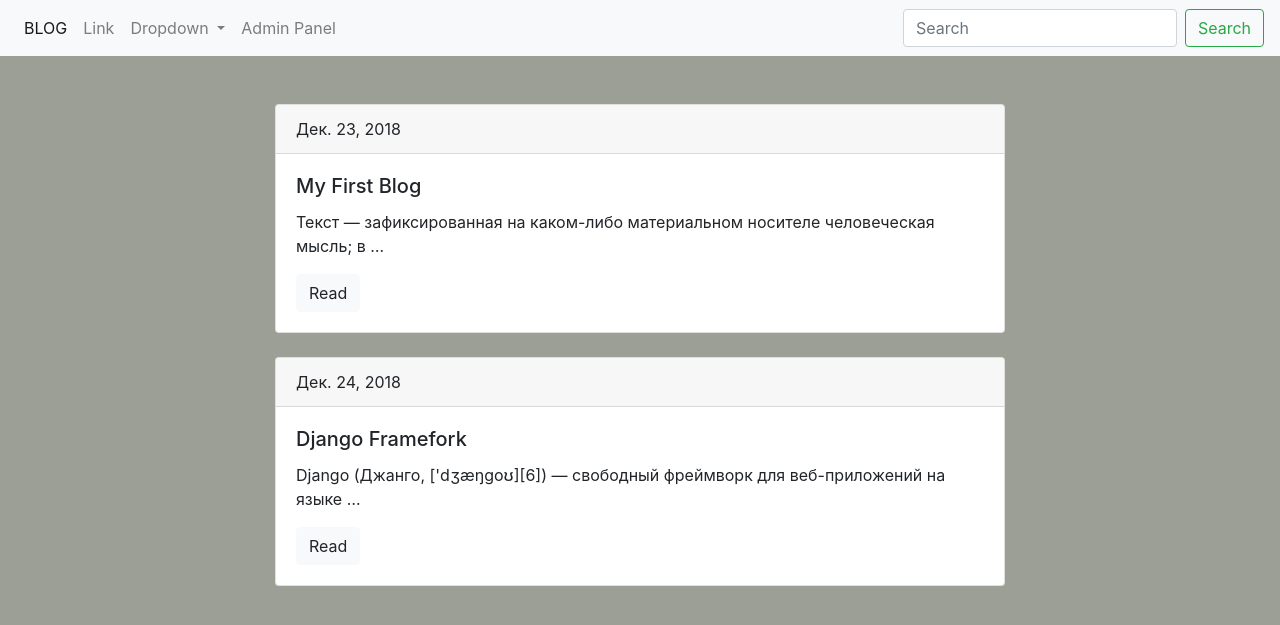
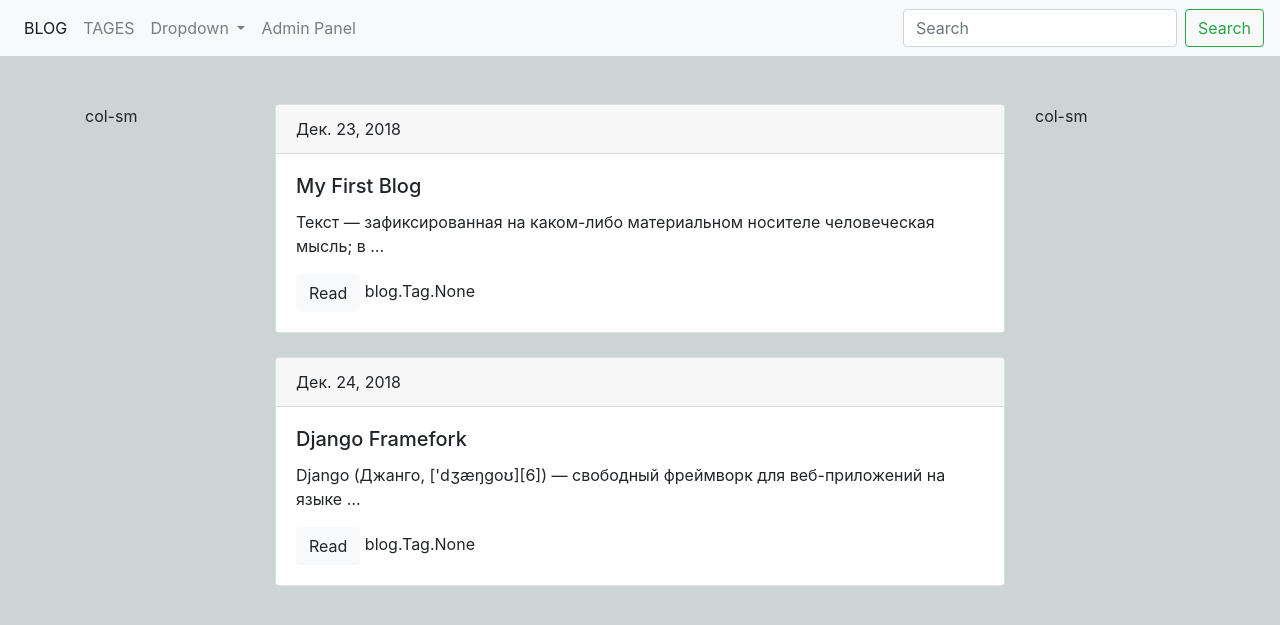
Before and after one commit to serasdeva/mysite, a Django app: page / in a window 1280 px wide. Shown: the top 625 px of the page. Run offline with Django 3.2, Linux system fonts and the light colour scheme; data comes from the database, SQL or seed files in the repository; both versions use the stored data as it was after the commit; some libraries are stand-ins or nearby versions.

Commit message:
add more

```diff
--- a/blog/admin.py
+++ b/blog/admin.py
@@ -3,3 +3,4 @@
 
 # Register your models here.
 admin.site.register(Post)
+admin.site.register(Tag)
--- a/blog/models.py
+++ b/blog/models.py
@@ -7,9 +7,18 @@
     slug = models.SlugField(max_length=150, unique = True)
     body = models.TextField(blank=True, db_index=True)
     date = models.DateField(auto_now_add=True)
+    tag = models.ManyToManyField('Tag', blank=True, related_name='posts')
 
     def get_absolute_url(self):
         return reverse('post_datayl_url', kwargs={'slug':self.slug})
 
     def __str__(self):
         return self.title
+
+
+class Tag(models.Model):
+	title = models.CharField(max_length=50)
+	slug = models.SlugField(max_length=50, unique=True)
+
+	def __str__(self):
+		return self.title
--- a/blog/templates/blog/index.html
+++ b/blog/templates/blog/index.html
@@ -14,6 +14,7 @@
 			<h5 class="card-title">{{post.title}}</h5>
 			<p class="card-text">{{post.body|truncatewords:10}}</p>
 			<a href="{{ post.get_absolute_url }}" class="btn btn-light">Read</a>
+			{{post.tag}}
 		</div>
 		</div>
 	{% endfor %}
--- a/blog/urls.py
+++ b/blog/urls.py
@@ -1,9 +1,11 @@
 from django.urls import path
 
-from .views import posts_list, post_datayl
+from .views import *
 
 
 urlpatterns = [
     path('', posts_list, name='posts_list_url'),
     path('post/<str:slug>/', post_datayl, name='post_datayl_url'),
+    path('tags', tags_list, name='tags_list_url'),
+    path('tag/<str:slug>/', tag_datayl, name='tag_datayl_views'),
 ]
--- a/blog/views.py
+++ b/blog/views.py
@@ -1,6 +1,6 @@
 from django.shortcuts import render
 from django.http import HttpResponse
-from .models import Post
+from .models import Post, Tag
 
 # Create your views here.
 def posts_list(request):
@@ -11,3 +11,12 @@
 def post_datayl(request, slug):
 	post = Post.objects.get(slug__iexact=slug)
 	return render(request, 'blog/post_datayl.html', context={'post': post})
+
+def tags_list(request):
+	tags = Tag.objects.all()
+	return render(request, 'blog/tags_list.html', context={'tags': tags})
+
+
+def tag_datayl(request, slug):
+	tag = Tag.objects.get(slug__iexact=slug)
+	return render(request, 'blog/tag_datayl.html', context={'tag': tag})
--- a/static/style.css
+++ b/static/style.css
@@ -1,3 +1,3 @@
 body {
-	background-color: #9C9F96;
+	background-color: #ccd4d4;
 }
--- a/templates/base.html
+++ b/templates/base.html
@@ -19,7 +19,7 @@
         <a class="nav-link" href="{% url 'posts_list_url' %}">BLOG</span></a>
       </li>
       <li class="nav-item">
-        <a class="nav-link" href="#">Link</a>
+        <a class="nav-link" href="{% url 'tags_list_url' %}">TAGES</a>
       </li>
       <li class="nav-item dropdown">
         <a class="nav-link dropdown-toggle" href="#" id="navbarDropdown" role="button" data-toggle="dropdown" aria-haspopup="true" aria-expanded="false">
@@ -44,13 +44,13 @@
 </nav>
 <div class="container mt-5">
   <div class="row">
-    <div class="col-sm-2"></div>
+    <div class="col-sm-2">col-sm</div>
     <div class="col-sm">
       {% block content %}
 
       {% endblock content %}
     </div>
-  <div class="col-sm-2"></div>
+  <div class="col-sm-2">col-sm</div>
   </div>
 </div>
 
```
Also changed, not shown: blog/templates/blog/tag_datayl.html (added, +22 -0 lines), blog/templates/blog/tags_list.html (added, +16 -0 lines), blog/migrations/0002_auto_20181226_1549.py (added), db.sqlite3.
